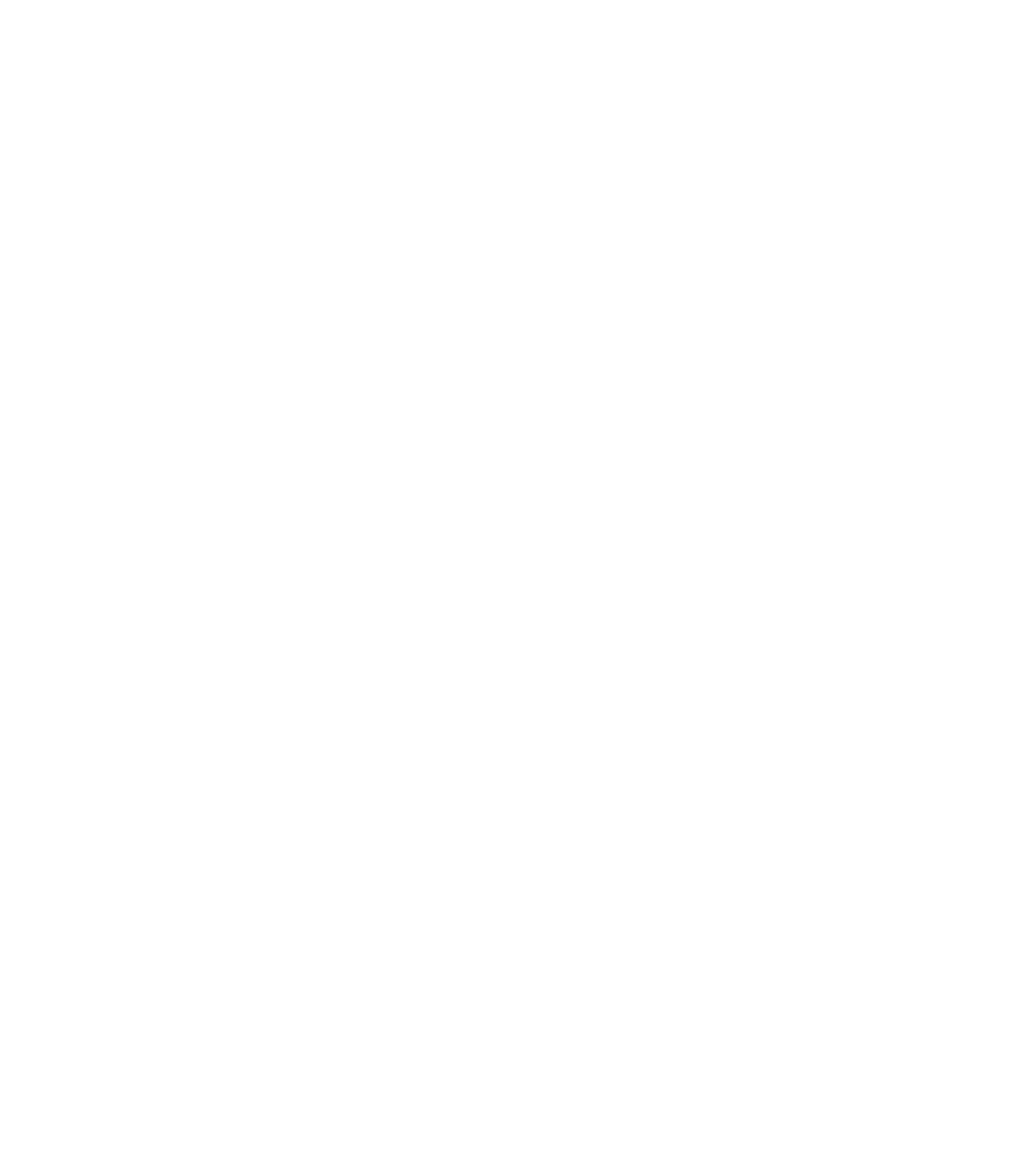
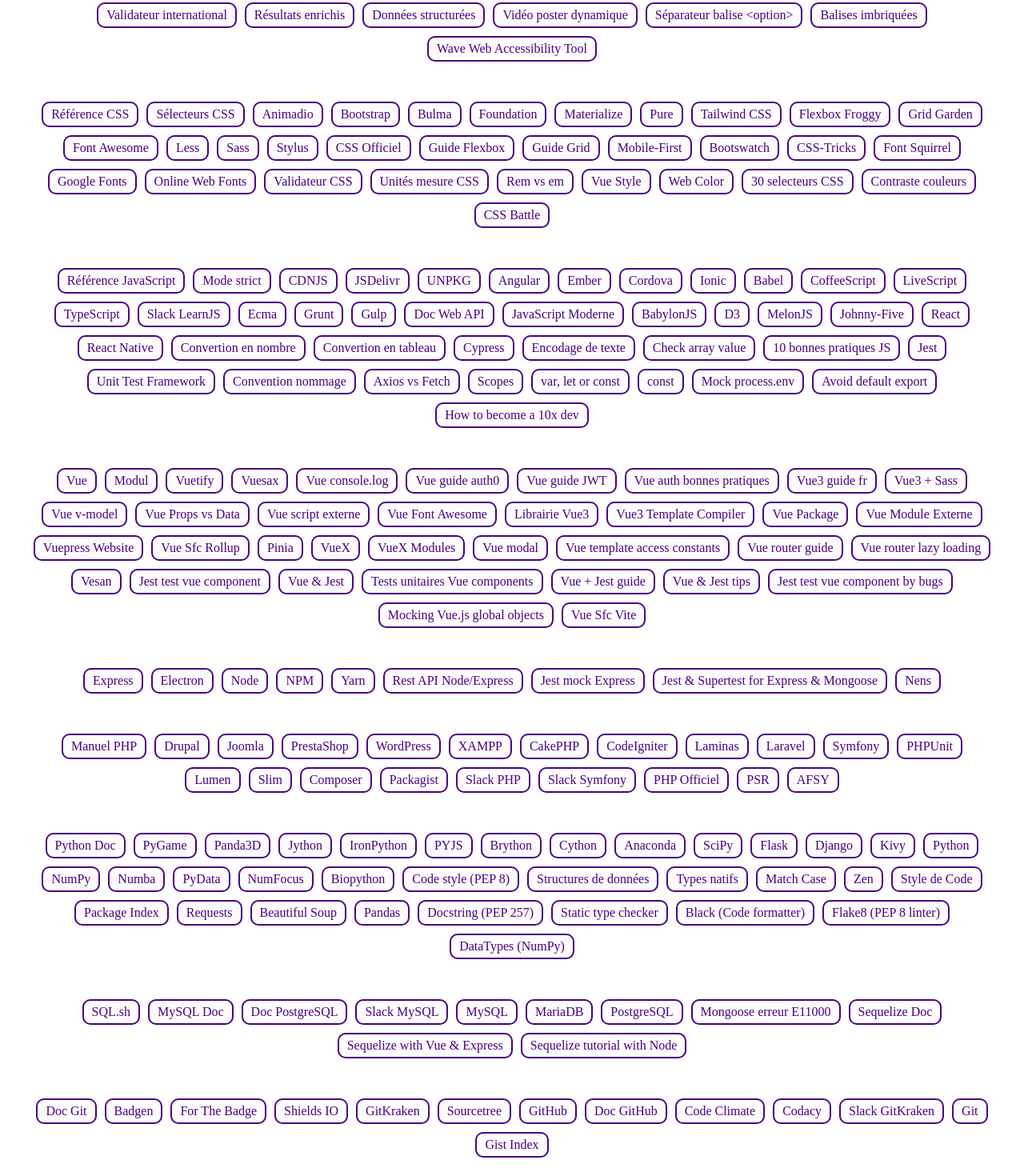
Before and after one commit to philippebeck/portfolio, a React (Vite) app: page / in a window 1280 px wide. Shown: the part 4840-6310 px from the top of the page at 80% size. Before the commit the page ends 4767 px from the top, so only its background shows below. Built offline with nearby package versions, Linux system fonts and the light colour scheme.

Commit message:
Improve List molecule & implement to Links organism

```diff
--- a/src/components/molecules/list/list.css
+++ b/src/components/molecules/list/list.css
@@ -0,0 +1,7 @@
+.list {
+  display: flex;
+  flex-flow: wrap;
+  gap: 10px;
+  place-content: center;
+  margin: 50px 0;
+}
--- a/src/components/molecules/list/list.jsx
+++ b/src/components/molecules/list/list.jsx
@@ -1,15 +1,21 @@
+import Link from "../../atoms/link/link"
 import "./list.css"
 
 const List = ({ array }) => {
 
   return (
-    <ul>
-      { array.map((item, index) =>
-        <li key={index}>
-          {item}
-        </li>
-      )}
-    </ul>
+    <ul className="list">
+    { array.map((item, index) =>
+      <li key={index}>
+
+        <Link
+          url={item.url}
+          content={item.name}
+          design="btn"
+        />
+      </li>
+    )}
+  </ul>
   )
 }
 
--- a/src/components/organisms/links/links.jsx
+++ b/src/components/organisms/links/links.jsx
@@ -1,5 +1,5 @@
 import { links } from '../../../assets/data.json'
-import Link from '../../atoms/link/link'
+import List from '../../molecules/list/list'
 import Title from '../../atoms/title/title'
 import './links.css'
 
@@ -9,6 +9,16 @@
     <article id="links">
       <Title name="Links" />
 
+      <List array={links.html} />
+      <List array={links.css} />
+      <List array={links.js} />
+      <List array={links.vue} />
+      <List array={links.node} />
+      <List array={links.php} />
+      <List array={links.python} />
+      <List array={links.db} />
+      <List array={links.git} />
+      <List array={links.dev} />
     </article>
   )
 }
```
